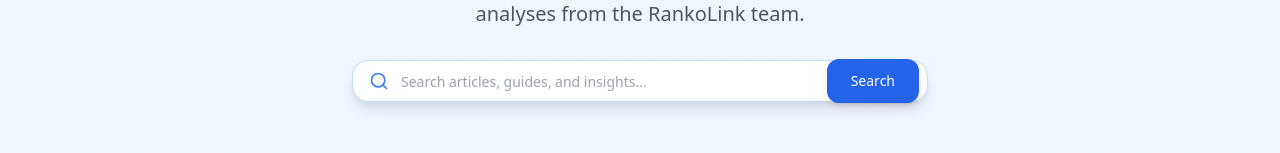
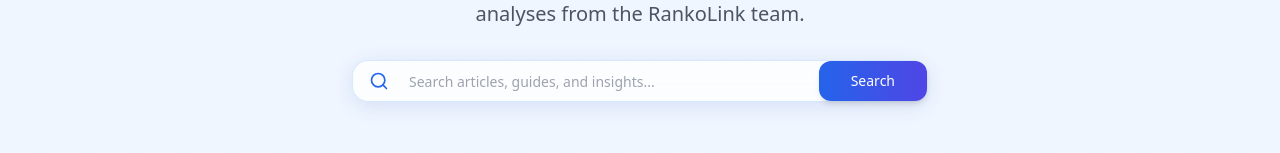
Before and after one commit to aalimaslam/Ranko-Link, a Next.js app: page /blog in a window 1280 px wide. Shown: the part 344-497 px from the top of the page. Built offline with nearby package versions, Linux system fonts and the light colour scheme; no server answers.

Commit message:
search upgraded

```diff
--- a/components/blog-hero-redesigned.tsx
+++ b/components/blog-hero-redesigned.tsx
@@ -1,12 +1,12 @@
-"use client"
+"use client";
 
-import { Button } from "@/components/ui/button"
-import { Input } from "@/components/ui/input"
-import { Search, BookOpen } from "lucide-react"
-import { motion } from "framer-motion"
+import { Button } from "@/components/ui/button";
+import { Input } from "@/components/ui/input";
+import { Search, BookOpen } from "lucide-react";
+import { motion } from "framer-motion";
 
 interface BlogHeroProps {
-  onSearchChange: (query: string) => void
+  onSearchChange: (query: string) => void;
 }
 
 export default function BlogHeroRedesigned({ onSearchChange }: BlogHeroProps) {
@@ -39,7 +39,9 @@ export default function BlogHeroRedesigned({ onSearchChange }: BlogHeroProps) {
           transition={{ delay: 0.25, duration: 0.45 }}
           className="font-heading font-bold text-4xl sm:text-5xl lg:text-6xl leading-tight tracking-tight text-balance"
         >
-          <span className="text-blue-900 dark:text-white">Master SEO with </span>
+          <span className="text-blue-900 dark:text-white">
+            Master SEO with{" "}
+          </span>
           <span className="text-transparent bg-clip-text bg-gradient-to-r from-blue-600 to-blue-400">
             Expert Insights
           </span>
@@ -52,7 +54,8 @@ export default function BlogHeroRedesigned({ onSearchChange }: BlogHeroProps) {
           transition={{ delay: 0.35, duration: 0.45 }}
           className="text-lg sm:text-xl text-gray-600 dark:text-gray-300 max-w-3xl mx-auto leading-relaxed"
         >
-          Stay ahead with actionable SEO strategies, link building guides, and expert analyses from the RankoLink team.
+          Stay ahead with actionable SEO strategies, link building guides, and
+          expert analyses from the RankoLink team.
         </motion.p>
 
         {/* Search Bar */}
@@ -62,17 +65,47 @@ export default function BlogHeroRedesigned({ onSearchChange }: BlogHeroProps) {
           transition={{ delay: 0.45, duration: 0.4 }}
           className="max-w-xl mx-auto"
         >
-          <div className="relative flex items-center shadow-lg rounded-2xl border border-blue-200 dark:border-blue-800 bg-white dark:bg-blue-900">
-            <Search className="absolute left-4 text-blue-500 dark:text-blue-300 w-5 h-5" />
+          <div
+            className="
+      relative flex items-center
+      bg-white/80 backdrop-blur-xl
+      dark:bg-blue-900/40
+      rounded-2xl
+      border border-blue-200/60 dark:border-blue-800/60
+      shadow-[0_4px_20px_rgba(30,64,175,0.12)]
+      transition-all duration-300
+      hover:shadow-[0_6px_28px_rgba(30,64,175,0.18)]
+    "
+          >
+            {/* Search Icon */}
+            <Search className="absolute left-4 text-blue-600 dark:text-blue-300 w-5 h-5" />
+
+            {/* Input */}
             <Input
               type="text"
               placeholder="Search articles, guides, and insights..."
-              className="pl-12 pr-32 py-5 text-base rounded-2xl border-none bg-transparent focus:ring-0 focus:outline-none placeholder:text-gray-400 dark:placeholder:text-gray-400"
-              onChange={e => onSearchChange(e.target.value)}
+              className="
+        pl-14 pr-36 py-5
+        text-base rounded-2xl
+        bg-transparent border-none
+        focus:ring-0 focus:outline-none
+        placeholder:text-gray-400 dark:placeholder:text-gray-300
+      "
+              onChange={(e) => onSearchChange(e.target.value)}
             />
+
+            {/* Search Button */}
             <Button
-              size="lg"
-              className="absolute right-2 rounded-xl bg-blue-600 hover:bg-blue-700 text-white font-medium px-6 shadow-md"
+              size="sm"
+              className="
+        absolute right-0
+        rounded-xl px-8 py-5
+        bg-gradient-to-r from-blue-600 to-indigo-600
+        hover:from-blue-700 hover:to-indigo-700
+        text-white font-medium
+        shadow-md hover:shadow-lg
+        transition-all duration-300
+      "
             >
               Search
             </Button>
@@ -80,5 +113,5 @@ export default function BlogHeroRedesigned({ onSearchChange }: BlogHeroProps) {
         </motion.div>
       </div>
     </motion.section>
-  )
+  );
 }
```
